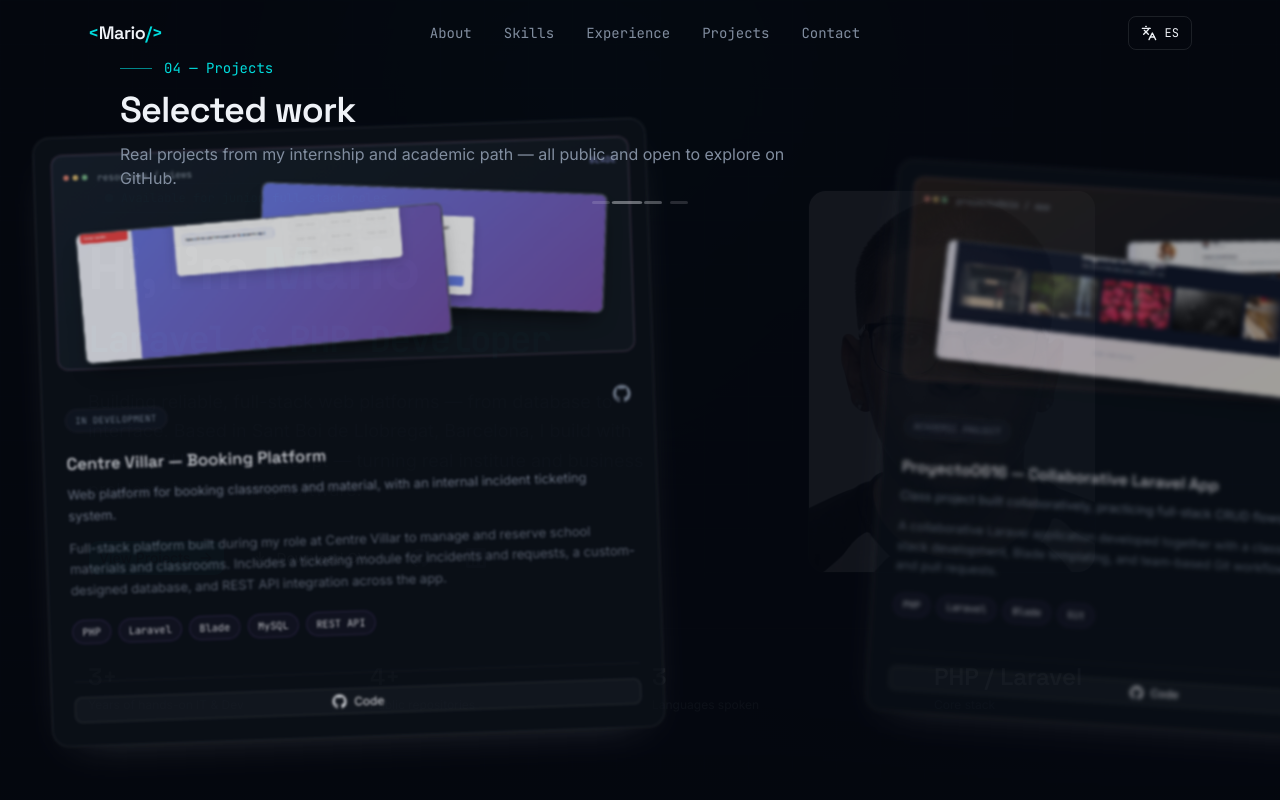
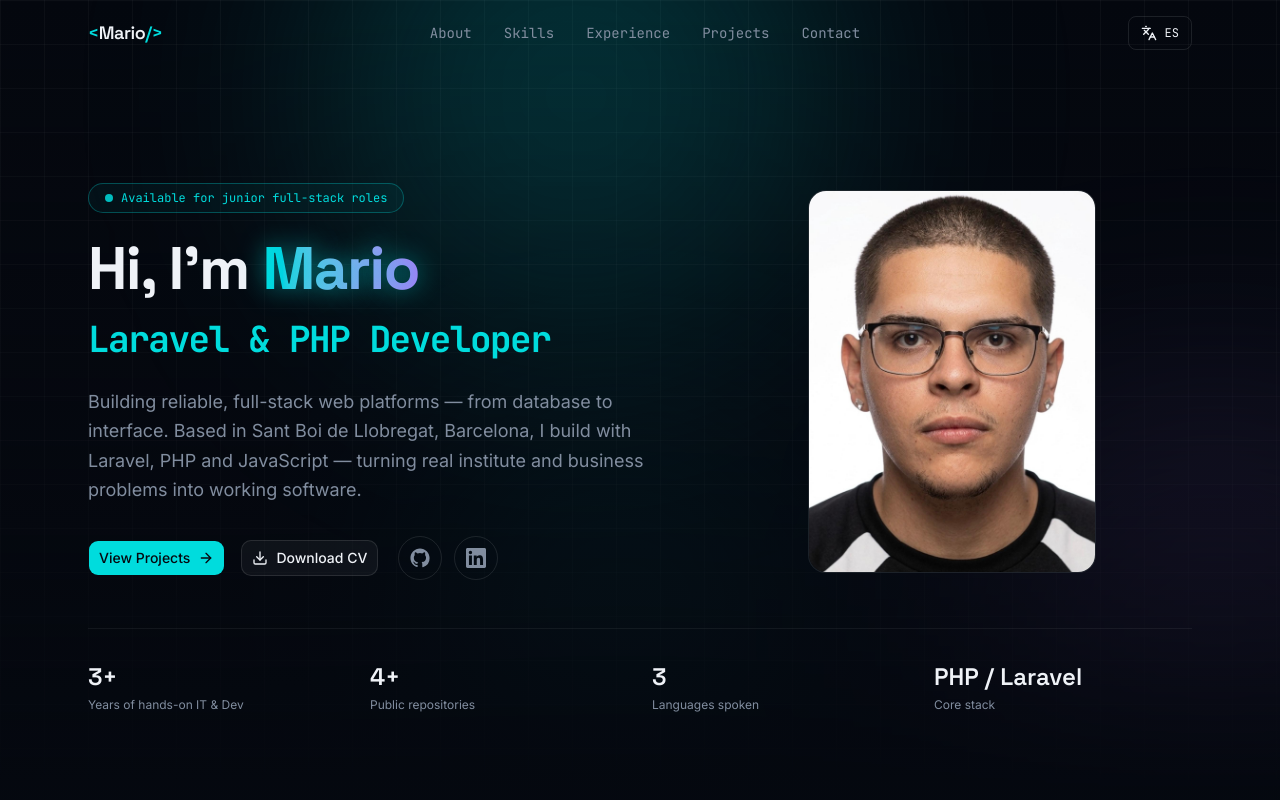
Before and after one commit to mariolopezcorpas-cloud/Portfolio, a Next.js app: page / in a window 1280 px wide. Shown: the top 800 px of the page. Built offline with nearby package versions, Linux system fonts and the light colour scheme.

Commit message:
cambio en los proyectos 4

```diff
--- a/components/portfolio/projects.module.css
+++ b/components/portfolio/projects.module.css
@@ -1,25 +1,36 @@
+:global(main:has(#projects)) {
+  overflow-x: clip;
+  overflow-y: visible;
+}
+
 .section {
   position: relative;
 }
 
 .scrollTrack {
   position: relative;
-  height: 300vh;
-  height: 300svh;
+  height: 400vh;
+  height: 400svh;
+}
+
+.anchor {
+  position: absolute;
+  top: 60vh;
+  top: 60svh;
+  left: 0;
+  width: 1px;
+  height: 1px;
 }
 
 .stickyFrame {
-  position: fixed;
+  position: sticky;
   top: 0;
-  left: 0;
-  z-index: 30;
   display: flex;
   width: 100%;
   height: 100vh;
   height: 100svh;
   align-items: center;
   overflow: hidden;
-  background: color-mix(in oklch, var(--background) 94%, transparent);
 }
 
 .frameContent {
--- a/components/portfolio/projects.tsx
+++ b/components/portfolio/projects.tsx
@@ -158,14 +158,8 @@ export function Projects() {
   })
   const rawActiveIndex = useTransform(
     scrollYProgress,
-    [0, 0.04, 0.25, 0.5, 0.75, 1],
-    [0, 0, 1, 2, 3, 3],
-  )
-  const frameOpacity = useTransform(scrollYProgress, [0, 0.04, 0.99, 1], [0, 1, 1, 0])
-  const framePointerEvents = useTransform(
-    scrollYProgress,
-    [0, 0.01, 0.999, 1],
-    ["none", "auto", "auto", "none"],
+    [0, 0.2, 0.24, 0.32, 0.36, 0.535, 0.71, 0.8, 1],
+    [0, 0, 0, 1, 1, 2, 3, 3, 3],
   )
   const activeIndex = useSpring(rawActiveIndex, {
     stiffness: 82,
@@ -191,11 +185,11 @@ export function Projects() {
   }, [])
 
   return (
-    <section id="projects" className={styles.section}>
+    <section className={styles.section}>
       <div ref={scrollTrackRef} className={styles.scrollTrack}>
+        <span id="projects" className={styles.anchor} aria-hidden="true" />
         <motion.div
           className={styles.stickyFrame}
-          style={{ opacity: frameOpacity, pointerEvents: framePointerEvents }}
           aria-hidden={!frameActive}
           inert={!frameActive}
         >
```
